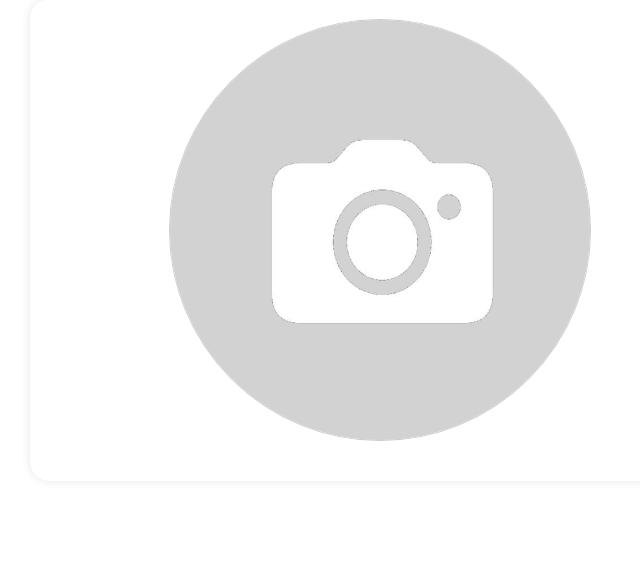
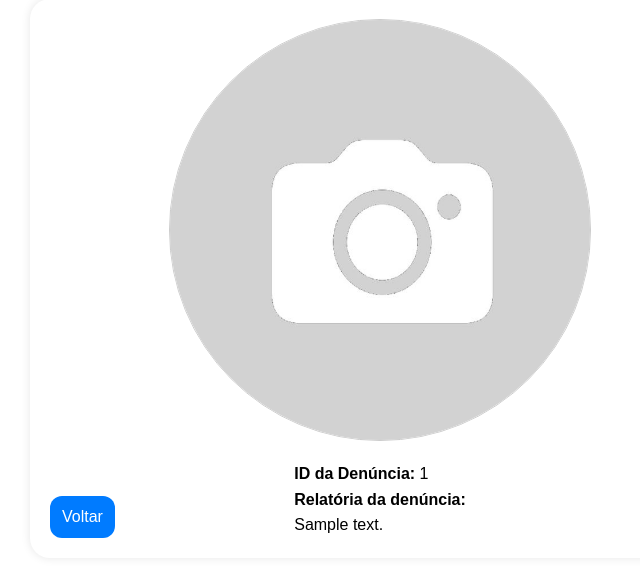
Before and after one commit to antonioz2022/ProjetoFDS, a Django app: page /pet4you_app/report_admin/1/ in a window 1280 px wide. Shown: the part 171-748 px from the top of the page, without its empty margins (260-900 px from the left). Run offline with Django 5.2, Linux system fonts and the light colour scheme; tables that the repository leaves empty hold one stand-in row (values such as "Sample post"); parts of the project's set-up code (start-up, migrations or seed data) failed here and were passed over.

Commit message:
Create Delete Post, and Change ADMIN_REPORT

```diff
--- a/Pet4You/settings.py
+++ b/Pet4You/settings.py
@@ -11,7 +11,10 @@ load_dotenv(BASE_DIR / '.env')
 # See https://docs.djangoproject.com/en/4.2/howto/deployment/checklist/
 
 TARGET_ENV = os.getenv('TARGET_ENV')
-NOT_PROD = not TARGET_ENV.lower().startswith('prod')
+if TARGET_ENV is not None:
+    NOT_PROD = not TARGET_ENV.lower().startswith('prod')
+else:
+    NOT_PROD = True  # or whatever default value you want
 
 if NOT_PROD:
     # SECURITY WARNING: don't run with debug turned on in production!
--- a/pet4you_app/templates/list.html
+++ b/pet4you_app/templates/list.html
@@ -15,9 +15,6 @@
                 <p>Description: {{ pet.description }}</p>
                 <img src="{{pet.photo}}" alt="" height="100"> <br>
                 <a href="{% url 'pet4you:edit_post' pet.id %}">Editar</a>
-                </br>
-                <a href="{% url 'pet4you:report' pet.id %}">Reportar</a>
-                </br>
                  <form method="post" action="{% url 'pet4you:favoritar_pet' pet.id %}">
                     {% csrf_token %}
                     {% if pet.favorited %}
--- a/pet4you_app/templates/report_admin.html
+++ b/pet4you_app/templates/report_admin.html
@@ -1,4 +1,27 @@
-{% extends 'base.html' %} {% block body %}
+{% extends 'base.html' %}
+{% load static %}
+{% block body %}
+<style>
+.report-container {
+    position: relative;
+}
+.bottom-left {
+    position: absolute;
+    bottom: 20px;
+    left: 20px;
+}
+.bottom-left a {
+    background-color: #007BFF; /* Altere para a cor desejada */
+    color: white; /* Altere para a cor desejada */
+    padding: 8px 12px;
+    text-align: center;
+    text-decoration: none;
+    display: inline-block;
+    border: none;
+    border-radius: 12px;
+    cursor: pointer;
+}
+</style>
 <header class="home-header">
   <div class="container">
     <h1>Pet4You</h1>
@@ -23,19 +46,14 @@
 <section class="content">
   <div class="report-container">
     <div class="report-img">
-      {% load static %}
       <img src="{% static 'css/placeholder.jpg' %}" alt="Preview Image" />
     </div>
     <div class="report-info">
       <div class="report">
-        {%for report in reports %}
-        <p><strong>Denunciante:</strong> {{ report.user }}</p>
-        <p><strong>Denúncia:</strong> {{ report.description }}</p>
-        <p><strong>Denunciado:</strong> {{ report.posting }}</p>
-        <p><strong>ID da da denúncia:</strong> {{ report.id }}</p>
-        <p><strong>ID do anúncio:</strong> {{ report.posting.id }}</p>
-        {% endfor %}
+        <p><strong>ID da Denúncia:</strong> {{ report.id }}</p>
+        <p><strong>Relatória da denúncia:</strong></p>{{ report.text}}
       </div>
+      <p class="bottom-left"><a href="{% url 'pet4you:home' %}">Voltar</a></p>
     </div>
   </div>
 </section>
--- a/pet4you_app/urls.py
+++ b/pet4you_app/urls.py
@@ -18,4 +18,8 @@ urlpatterns = [
     path('favoritar_pet/<int:pet_id>/', views.favoritar_pet, name='favoritar_pet'),
     path('desfavoritar_pet/<int:pet_id>/', views.desfavoritar_pet, name='desfavoritar_pet'),
     path('listar_pets/', views.listar_pets, name='listar_pets'),
+    path('pet/<int:pet_id>/delete/', views.deletar_pet, name='deletar_pet'),
+
+
+
 ]
--- a/pet4you_app/views.py
+++ b/pet4you_app/views.py
@@ -29,6 +29,10 @@ def createPost(request):
         form = PetForm()
     return render(request, 'posting.html', {'form': form})
 
+def deletar_pet(request, pet_id):
+    pet = get_object_or_404(Pet, id=pet_id)
+    pet.delete()
+    return redirect('pet4you:home')
 
 def favoritar_pet(request, pet_id):
     pet = get_object_or_404(Pet, id=pet_id)
```
